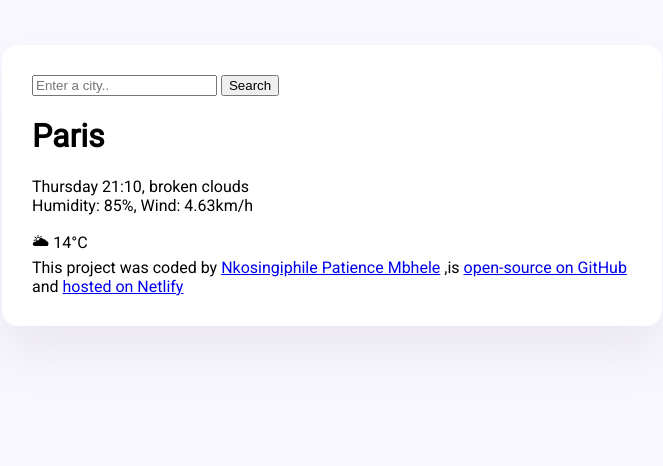
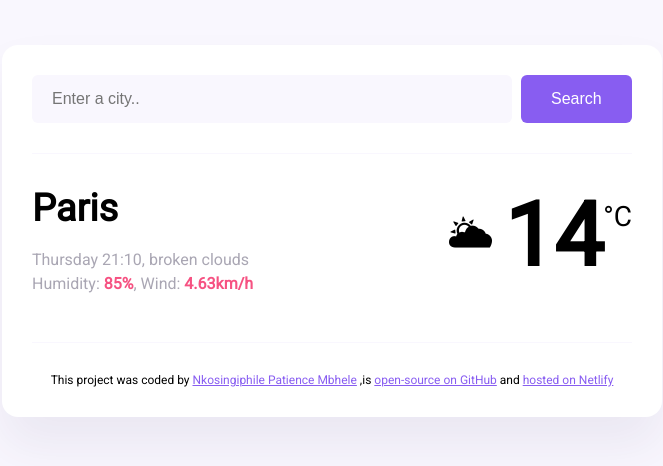
Before and after one commit to Phile105/patience, a plain HTML site: page index.html in a window 1280 px wide. Shown: the whole page, without its empty margins (308-971 px from the left). Drawn offline with Linux system fonts and the light colour scheme.

Commit message:
Added basic CSS

```diff
--- a/index.html
+++ b/index.html
@@ -15,21 +15,32 @@
   <body>
     <div class="weather-app">
       <header>
-        <form>
-          <input type="search" placeholder="Enter a city.." required />
-          <input type="submit" value="Search" />
+        <form class="search-form">
+          <input
+            type="search"
+            placeholder="Enter a city.."
+            required
+            class="search-form-input"
+          />
+          <input type="submit" value="Search" class="search-form-button" />
         </form>
       </header>
       <main>
-        <div>
-          <h1>Paris</h1>
-          <p>
-            Thursday 21:10, broken clouds
-            <br />
-            Humidity: 85%, Wind: 4.63km/h
-          </p>
+        <div class="weather-app-data">
+          <div>
+            <h1 class="weather-app-city">Paris</h1>
+            <p class="weather-app-details">
+              Thursday 21:10, broken clouds
+              <br />
+              Humidity: <strong> 85%</strong>, Wind: <strong>4.63km/h</strong>
+            </p>
+          </div>
+          <div class="weather-app-temperature-container">
+            <div class="weather-app-icon">🌥</div>
+            <div class="weather-app-temperature">14</div>
+            <div class="weather-app-unit">°C</div>
+          </div>
         </div>
-        <div>🌥 14°C</div>
       </main>
 
       <footer>
--- a/src/style.css
+++ b/src/style.css
@@ -1,6 +1,10 @@
 body {
   background-color: #f9f7fe;
   font-family: "Roboto", sans-serif;
+}
+
+a {
+  color: #885df1;
 }
 
 .weather-app {
@@ -11,3 +15,81 @@ body {
   border-radius: 16px;
   padding: 30px;
 }
+
+header {
+  border-bottom: 1px solid #f9f7fe;
+  padding: 0 0 30px;
+}
+
+.search-form-input {
+  background-color: #f9f7fe;
+  border: none;
+  border-radius: 6px;
+  width: 80%;
+  font-size: 16px;
+  padding: 15px 20px;
+}
+
+.search-form-button {
+  background: #885df1;
+  padding: 15px 30px;
+  border: none;
+  font-size: 16px;
+  margin-left: 5px;
+  border-radius: 6px;
+  color: white;
+}
+
+main {
+  padding: 30px 0;
+}
+
+.weather-app-data {
+  display: flex;
+  justify-content: space-between;
+}
+
+.weather-app-city {
+  margin: 0;
+  font-size: 38px;
+  line-height: 48px;
+}
+
+.weather-app-details {
+  font-size: 16px;
+  color: rgba(39, 33, 66, 0.4);
+  line-height: 24px;
+  font-weight: 500;
+}
+
+.weather-app-details strong {
+  color: #f65282;
+}
+
+.weather-app-temperature-container {
+  display: flex;
+}
+
+.weather-app-icon {
+  font-size: 44px;
+  margin-top: 22px;
+}
+
+.weather-app-temperature {
+  font-size: 88px;
+  margin-left: 10px;
+  font-weight: bold;
+}
+
+.weather-app-unit {
+  margin-top: 16px;
+  font-size: 28px;
+}
+
+footer {
+  border-top: 1px solid #f9f7fe;
+  padding: 30px 0 0 0;
+  text-align: center;
+  font-size: 12px;
+  color: 0, 0, 0, 0.6;
+}
```
